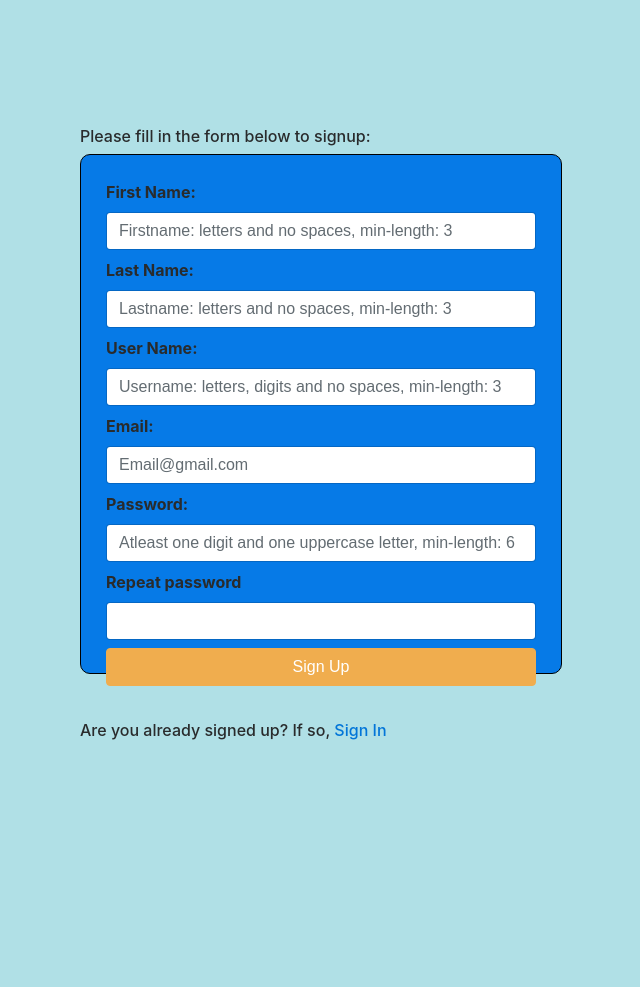
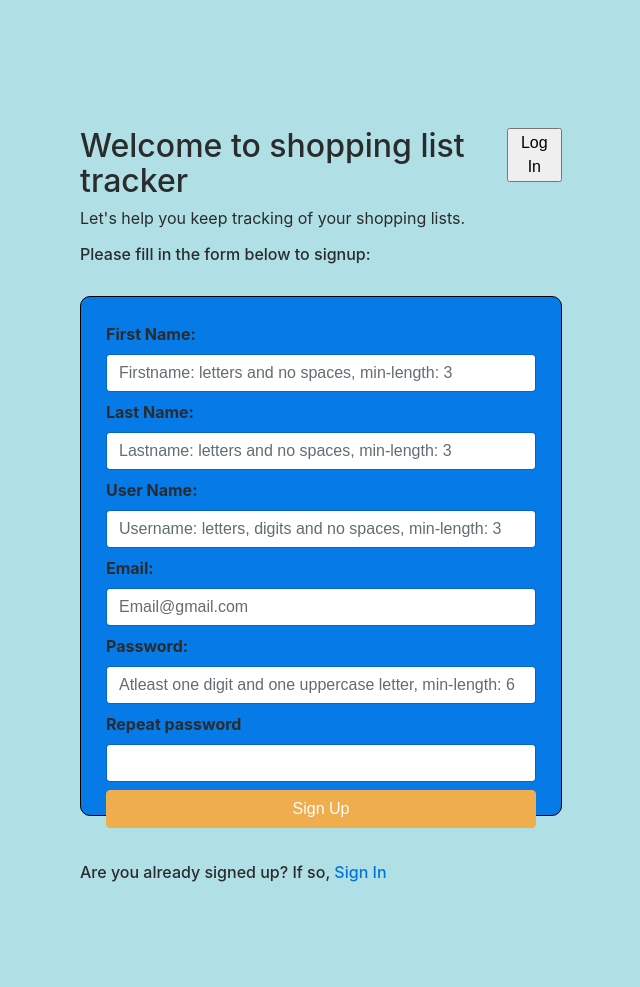
Before and after one commit to Betty-Kebenei/shopping-list, a Flask app: page /signup in a window 1280 px wide. Shown: the top 987 px of the page, without its empty margins (319-959 px from the left). Before the commit the page ends 740 px from the top, so only its background shows below. Run offline with Flask 2, Linux system fonts and the light colour scheme; parts of the project's set-up code (start-up, migrations or seed data) failed here and were passed over; some libraries are stand-ins or nearby versions.

Commit message:
[FIXES]Update user interface

```diff
--- a/app/templates/signup.html
+++ b/app/templates/signup.html
@@ -7,19 +7,25 @@
 {% endblock %}
 
 {% block header %}
-<div class="header">
-    <div class="row">
-        <div class="col-md-12">
-            <h6>Please fill in the form below to signup:</h6>
+<div class="row">
+        <div class="col-md-10">
+            <h1>Welcome to shopping list tracker</h1>
+            <p>Let's help you keep tracking of your shopping lists.</p>
+        </div>
+        <div class="col-md-2">
+            <a href="/login">
+                <button type="button" name="button" style="float:right">Log In</button>
+            </a>
         </div>
     </div>
-</div>
 {% endblock %}
 
 {% block content %}
 
 <div class="row">
     <div class="col-md-12">
+        <h6>Please fill in the form below to signup:</h6>
+        <br>
         {% from "_formhelpers.html" import render_field %}
         <form method="POST" action="{{ url_for('signup')}}">
         {{form.csrf_token}}
```
